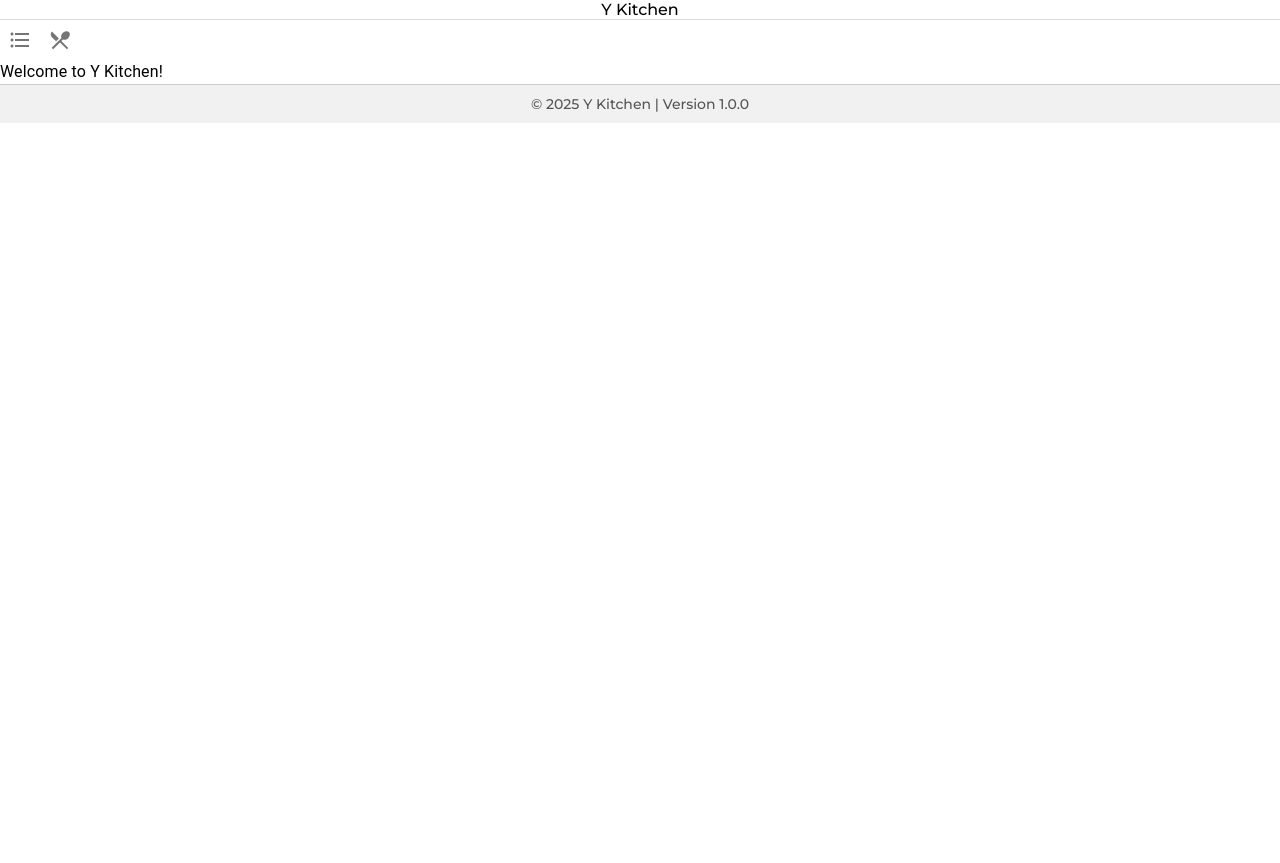
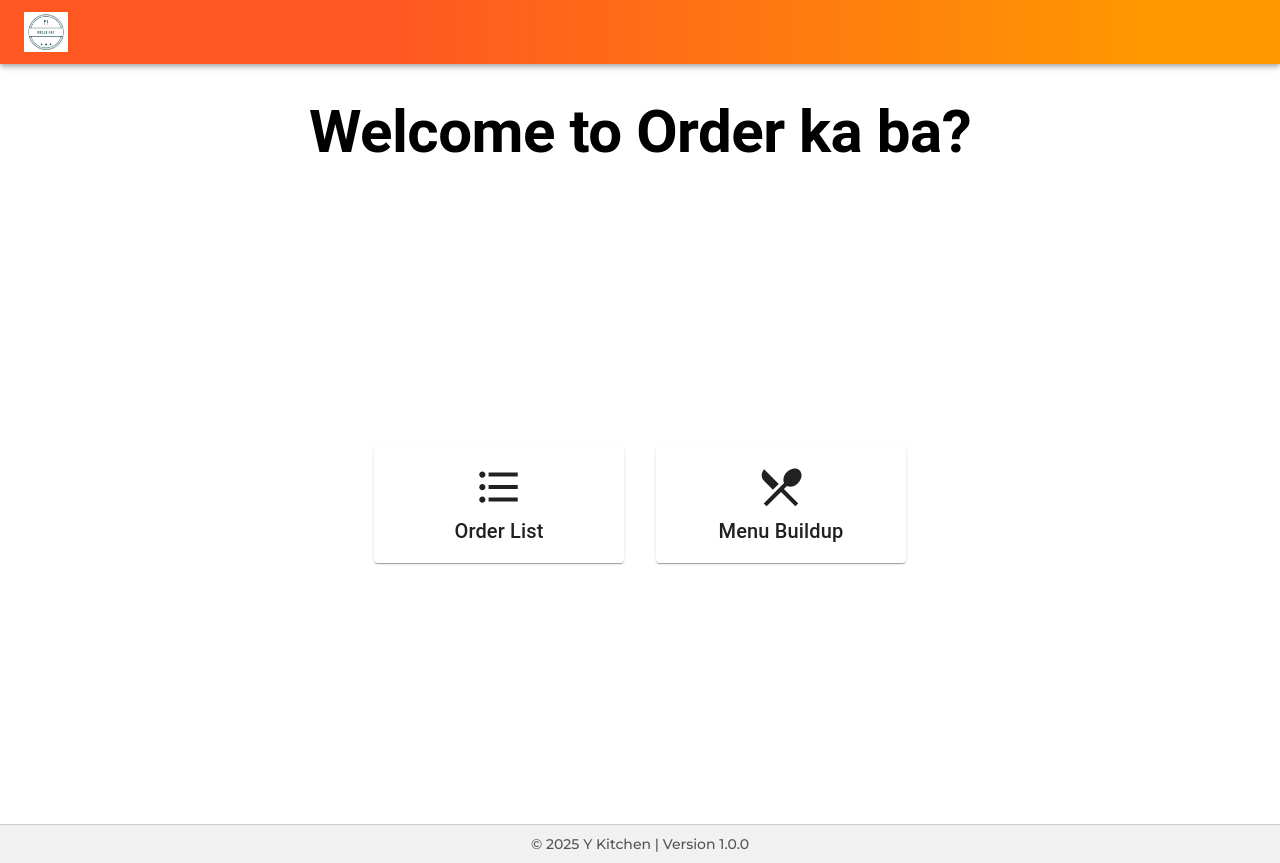
Before and after one commit to pgabriel22/OrderSystem, a React (Vite) app: page / in a window 1280 px wide. Before the commit the page ends 800 px from the top, so only its background shows below. Built offline with nearby package versions, Linux system fonts and the light colour scheme.

Commit message:
change home page

```diff
--- /dev/null
+++ b/src/components/AppNavBar.jsx
@@ -0,0 +1,26 @@
+import React, { useState, useEffect } from "react";
+import { useNavigate } from "react-router-dom";
+
+import { IconButton, Box, Typography, AppBar, Toolbar } from "@mui/material";
+import {
+  FormatListBulletedOutlined,
+  RestaurantMenu,
+} from "@mui/icons-material";
+import OrderLogo from "../assets/order_logo.png"
+
+
+const AppNavBar = () => {
+  const navigate = useNavigate();
+  return (
+    <AppBar  position="static"
+    sx={{
+      background: "linear-gradient(90deg, #ff5722 30%, #ff9800 90%)", // Gradient color
+    }}>
+        <Toolbar>
+        <img src={OrderLogo} alt="Order Logo" style={{ height: "40px", marginRight: "10px" }} />
+        </Toolbar>
+    </AppBar>
+  );
+};
+
+export default AppNavBar;
--- a/src/pages/HomePage.jsx
+++ b/src/pages/HomePage.jsx
@@ -2,8 +2,8 @@ import React, { useState, useEffect } from "react";
 import { useNavigate } from "react-router-dom";
 
 import Footer from "../components/Footer";
-import Header from "../components/Header";
-import { IconButton, Box, Typography } from "@mui/material";
+import AppBar from "../components/AppNavBar"
+import { IconButton, Box, Typography, Card, CardActionArea, CardContent } from "@mui/material";
 import {
   FormatListBulletedOutlined,
   RestaurantMenu,
@@ -12,17 +12,51 @@ import {
 const HomePage = () => {
   const navigate = useNavigate();
   return (
-    <Box sx={{}}>
-      <Header />
-      <IconButton onClick={() => navigate("/order-list")}>
-        <FormatListBulletedOutlined />
-      </IconButton>
-      <IconButton onClick={() => navigate("/menu-buildup")}>
-        <RestaurantMenu />
-      </IconButton>
-      <Typography>Welcome to Y Kitchen!</Typography>
-      <Footer />
+    <Box sx={{
+      display: "flex",
+      flexDirection: "column",
+      minHeight: "100vh",
+    }}>
+    <AppBar />
+    <Typography variant="h2" sx={{
+          textAlign: "center",
+          mt: 4,
+          mb: 2,
+          fontWeight: "bold"
+        }}>Welcome to Order ka ba?</Typography>
+    <Box
+        sx={{
+          flexGrow: 1,
+          display: "flex",
+          justifyContent: "center",
+          alignItems: "center",
+          minHeight: "80vh", // Centers vertically
+          gap: 4, // Adds spacing between cards
+        }}
+      >
+        {/* Order List Card */}
+        <Card sx={{ width: 250, textAlign: "center" }}>
+          <CardActionArea onClick={() => navigate("/order-list")}>
+            <CardContent>
+              <FormatListBulletedOutlined sx={{ fontSize: 50 }} />
+              <Typography variant="h6">Order List</Typography>
+            </CardContent>
+          </CardActionArea>
+        </Card>
+
+        {/* Menu Buildup Card */}
+        <Card sx={{ width: 250, textAlign: "center" }}>
+          <CardActionArea onClick={() => navigate("/menu-buildup")}>
+            <CardContent>
+              <RestaurantMenu sx={{ fontSize: 50 }} />
+              <Typography variant="h6">Menu Buildup</Typography>
+            </CardContent>
+          </CardActionArea>
+        </Card>
+      </Box>
+    <Footer />
     </Box>
+
   );
 };
 
```
Also changed, not shown: src/assets/order_logo.png (added).
